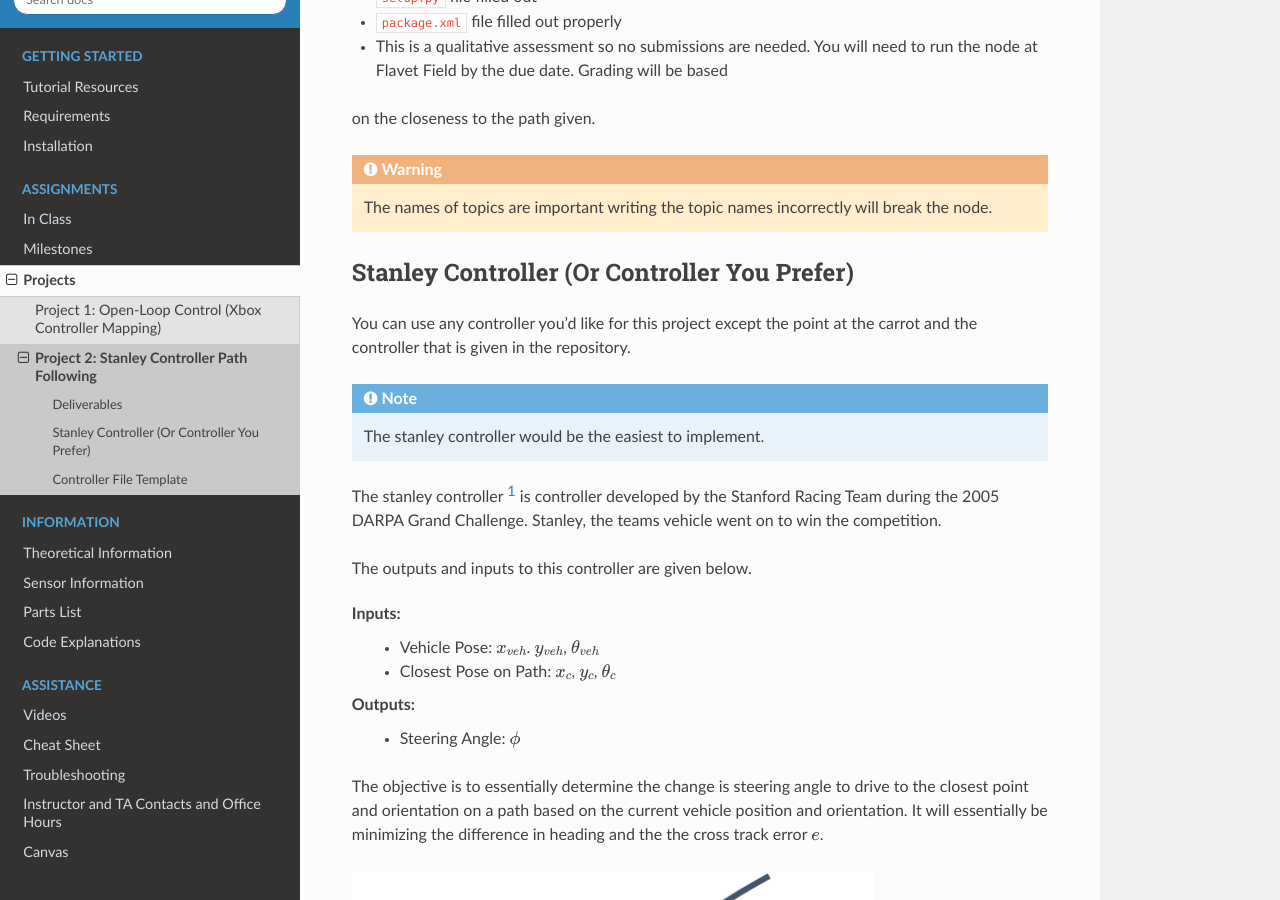
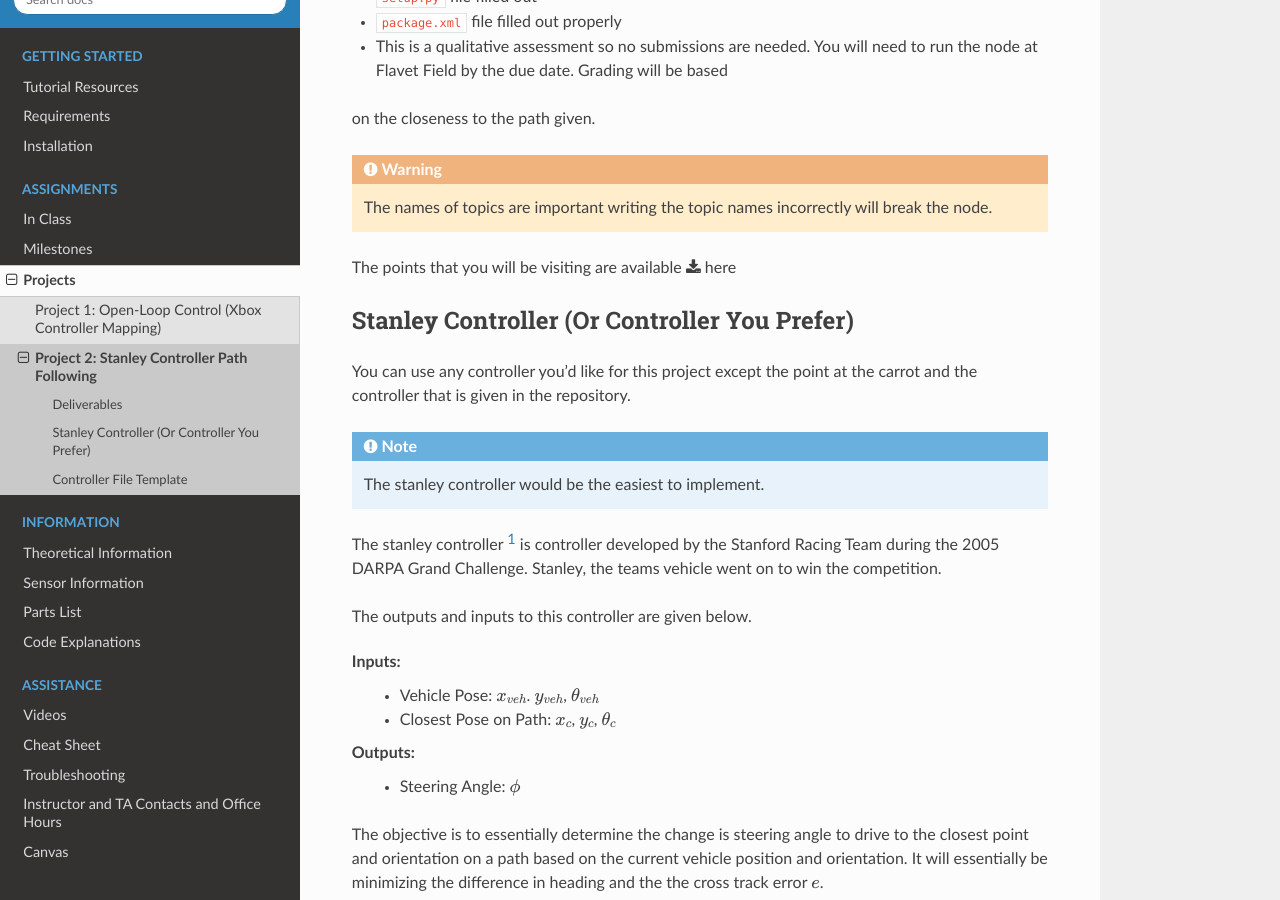
Before and after one commit to av-mae-uf/av1tenth-docs, a Sphinx documentation site: the page built from docs/assignments/projects/project2.rst, in a window 1280 px wide and 900 px high, scrolled down 761 px. Built offline with Sphinx 7.4.7 and the Read the Docs theme 2.0.0, drawn with Linux system fonts in a browser that asks for light colours.

Commit message:
Adding Points

```diff
--- a/docs/assignments/projects/project2.rst
+++ b/docs/assignments/projects/project2.rst
@@ -28,6 +28,8 @@ ROS 2 node that writes a Stanley controller as discussed in class in place of th
 on the closeness to the path given.
 
 .. warning:: The names of topics are important writing the topic names incorrectly will break the node.
+
+The points that you will be visiting are available :download:`here <project_files/points.kml>`
 
 Stanley Controller (Or Controller You Prefer)
 ^^^^^^^^^^^^^^^^^^^^^^^^^^^^^^^^^^^^^^^^^^^^^
```
Also changed, not shown: 1 other file.
